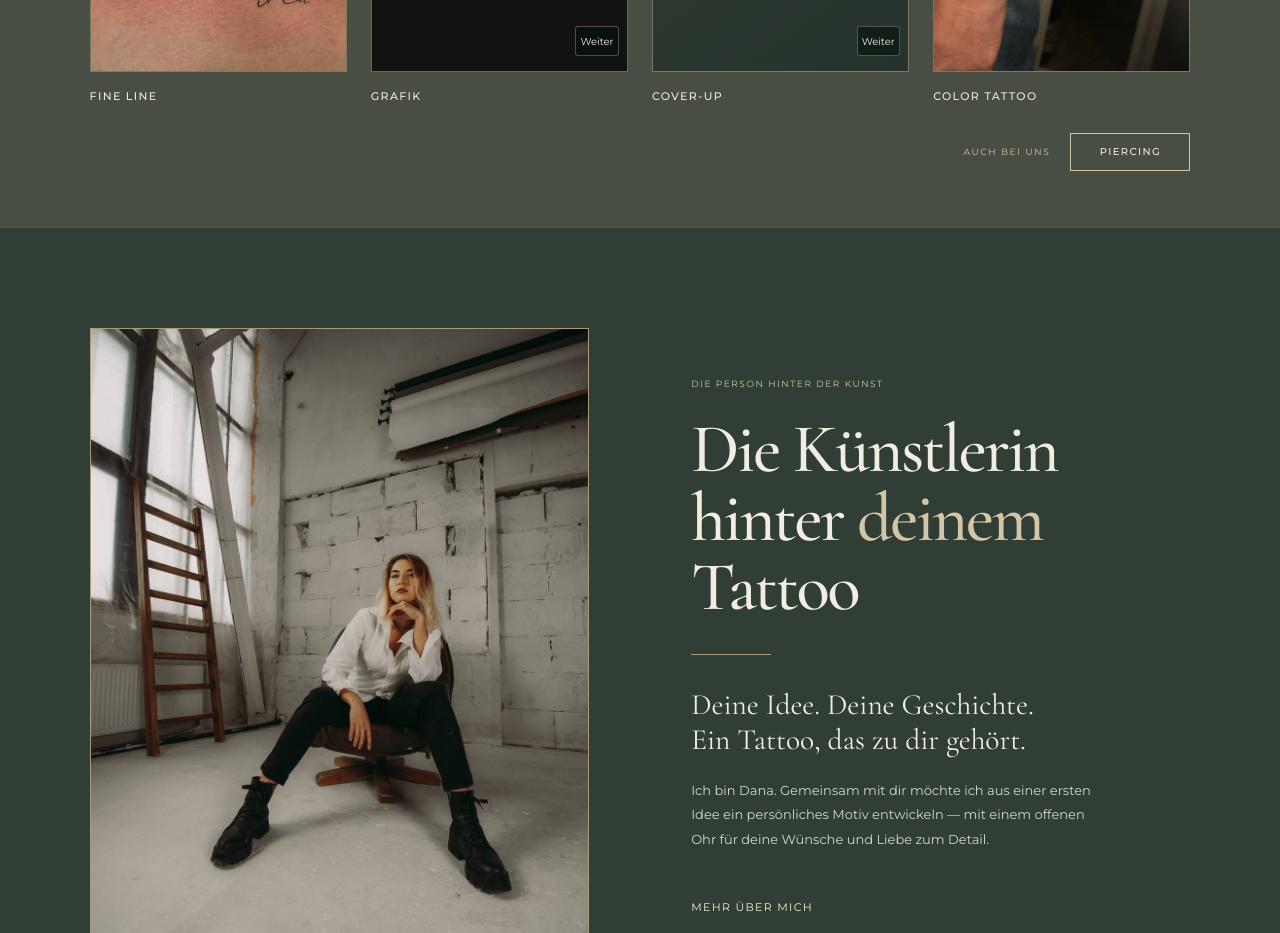
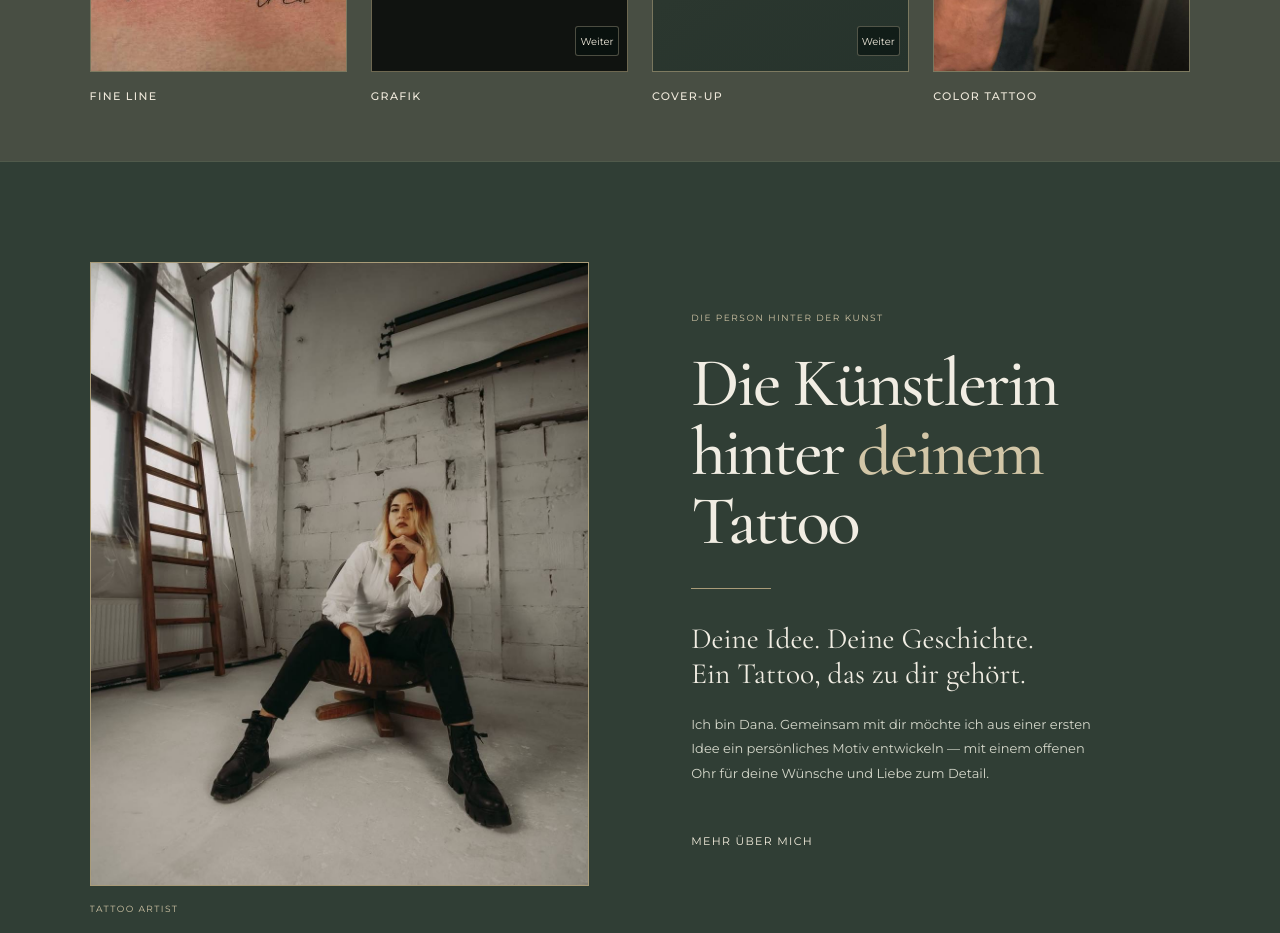
Before and after one commit to AnnaFillanna/dana-tattoo, a React (Vite) app: page / in a window 1280 px wide. Shown: the part 1400-2333 px from the top of the page. Built offline with nearby package versions, Linux system fonts and the light colour scheme; grey boxes are pictures that could not be loaded.

Commit message:
Support gallery videos and mobile styles carousel

```diff
--- a/src/components/GalleryManager.module.scss
+++ b/src/components/GalleryManager.module.scss
@@ -9,7 +9,7 @@
 .toolbar { display: flex; align-items: center; justify-content: space-between; gap: 16px; flex-wrap: wrap; margin-top: 32px; }
 .grid { display: grid; grid-template-columns: repeat(3, minmax(0, 1fr)); gap: 24px; margin-top: 24px;
  article { min-width: 0; }
- img { width: 100%; height: 220px; object-fit: contain; }
+ img, video { width: 100%; height: 220px; object-fit: contain; }
  button { margin-bottom: 8px; }
 }
 @media(max-width: 750px) { .grid { grid-template-columns: repeat(2, minmax(0,1fr)); } }
--- a/src/data/gallery.ts
+++ b/src/data/gallery.ts
@@ -11,6 +11,7 @@ export type GalleryCategory = (typeof galleryCategories)[number]['id'];
 export type GalleryImage = {
   id: string;
   src: string;
+  kind?: 'image' | 'video';
   alt: string;
   category: Exclude<GalleryCategory, 'all'>;
 };
--- a/src/lib/galleryStorage.ts
+++ b/src/lib/galleryStorage.ts
@@ -1,15 +1,15 @@
 import type { SupabaseClient } from '@supabase/supabase-js';
 import { galleryCategories, type GalleryImage } from '../data/gallery';
 
-export const PHOTO_TYPES = ['image/jpeg', 'image/png', 'image/webp'];
+export const PHOTO_TYPES = ['image/jpeg', 'image/png', 'image/webp', 'video/mp4'];
 export const MAX_PHOTO_SIZE = 50 * 1024 * 1024;
 const bucket = 'gallery';
 const categories = galleryCategories.filter(category => category.id !== 'all');
 
 export function validatePhoto(file: Pick<File, 'type' | 'size'>): string | null {
-  if (!PHOTO_TYPES.includes(file.type)) return 'Bitte wähle ein JPG-, PNG- oder WebP-Foto.';
+  if (!PHOTO_TYPES.includes(file.type)) return 'Bitte wähle ein JPG-, PNG-, WebP-Foto oder MP4-Video.';
   if (!file.size) return 'Die Datei ist leer.';
-  if (file.size > MAX_PHOTO_SIZE) return 'Das Foto darf höchstens 50 MB groß sein.';
+  if (file.size > MAX_PHOTO_SIZE) return 'Die Datei darf höchstens 50 MB groß sein.';
   return null;
 }
 
@@ -23,10 +23,10 @@ export async function listGalleryPhotos(client: SupabaseClient): Promise<Gallery
       });
       if (error) throw error;
       for (const file of data) {
-        if (!file.id || !/\.(jpg|jpeg|png|webp)$/i.test(file.name)) continue;
+        if (!file.id || !/\.(jpg|jpeg|png|webp|mp4)$/i.test(file.name)) continue;
         const path = `${folder}/${file.name}`;
         photos.push({ id: path, src: client.storage.from(bucket).getPublicUrl(path).data.publicUrl,
-          alt: `${category.label} – Arbeit von Dana Tattoo Studio`, category: category.id });
+          alt: `${category.label} – Arbeit von Dana Tattoo Studio`, category: category.id, kind: /\.mp4$/i.test(file.name) ? 'video' : 'image' });
       }
       if (data.length < 100) break;
     }
@@ -39,7 +39,7 @@ export async function uploadGalleryPhoto(client: SupabaseClient, file: File, cat
   const validation = validatePhoto(file);
   if (validation) throw new Error(validation);
   if (!categories.some(item => item.id === category)) throw new Error('Bitte wähle eine Kategorie.');
-  const extension = { 'image/jpeg': 'jpg', 'image/png': 'png', 'image/webp': 'webp' }[file.type];
+  const extension = { 'image/jpeg': 'jpg', 'image/png': 'png', 'image/webp': 'webp', 'video/mp4': 'mp4' }[file.type];
   const path = `portfolio/${category}/${Date.now()}-${crypto.randomUUID()}.${extension}`;
   const { error } = await client.storage.from(bucket).upload(path, file, {
     contentType: file.type, cacheControl: '3600', upsert: false,
--- a/src/pages/GalleryPage.module.scss
+++ b/src/pages/GalleryPage.module.scss
@@ -35,8 +35,8 @@
   overflow: hidden;
   background: transparent;
   cursor: pointer;
-  img { display: block; width: 100%; height: 100%; object-fit: cover; transition: transform 350ms ease; }
-  @media (hover: hover) { &:hover img { transform: scale(1.03); } }
+  img, video { display: block; width: 100%; height: 100%; object-fit: cover; transition: transform 350ms ease; }
+  @media (hover: hover) { &:hover img, &:hover video { transform: scale(1.03); } }
 }
 .zoom { position: absolute; right: 12px; bottom: 12px; display: grid; place-items: center; width: 30px; height: 30px; border-radius: 50%; background: var(--ivory); color: var(--velvet-green); font-size: 24px; }
 .more { display: block; margin: 40px auto 0; padding: 14px 32px; border: 1px solid var(--velvet-green); background: transparent; color: var(--velvet-green); cursor: pointer; }
@@ -53,7 +53,7 @@
   margin: 0; padding: 64px 24px 24px; border: 0; background: transparent;
   &[open] { display: flex; align-items: center; justify-content: center; }
   &::backdrop { background: rgb(7 18 15 / 78%); }
-  img { max-width: 100%; max-height: 100%; object-fit: contain; }
+  img, video { max-width: 100%; max-height: 100%; object-fit: contain; }
 }
 .close { position: absolute; top: 12px; right: 16px; width: 44px; height: 44px; border: 1px solid var(--color-gold); background: var(--velvet-green); color: var(--ivory); font-size: 30px; cursor: pointer; }
 @media (max-width: 1000px) {
@@ -64,4 +64,4 @@
   .filters { grid-template-columns: repeat(2, minmax(0, 1fr)); gap: 8px; button { font-size: 17px; border-right: 0; } }
   .grid { grid-template-columns: 1fr; gap: 20px; }
 }
-@media (prefers-reduced-motion: reduce) { .card img, .filters button { transition: none; } }
+@media (prefers-reduced-motion: reduce) { .card img, .card video, .filters button { transition: none; } }
--- a/src/pages/GalleryPage.tsx
+++ b/src/pages/GalleryPage.tsx
@@ -58,8 +58,8 @@ export const GalleryPage = () => {
             <div className={styles.grid}>
               {filtered.slice(0, visibleCount).map(image => (
                 <button className={styles.card} key={image.id} type="button" onClick={() => openImage(image)} aria-label={`${image.alt} – vergrößern`}>
-                  <img src={image.src} alt={image.alt} loading="lazy" decoding="async" />
-                  <span className={styles.zoom} aria-hidden="true">+</span>
+                  {image.kind === 'video' ? <video src={`${image.src}#t=0.1`} muted playsInline preload="metadata" aria-hidden="true" /> : <img src={image.src} alt={image.alt} loading="lazy" decoding="async" />}
+                  <span className={styles.zoom} aria-hidden="true">{image.kind === 'video' ? '▷' : '+'}</span>
                 </button>
               ))}
             </div>
@@ -75,9 +75,9 @@ export const GalleryPage = () => {
           </div>
         )}
       </section>
-      <dialog ref={dialog} className={styles.lightbox} aria-label="Vergrößerte Ansicht" onClick={event => { if (event.target === event.currentTarget) dialog.current?.close(); }}>
+      <dialog ref={dialog} className={styles.lightbox} aria-label="Vergrößerte Ansicht" onClose={() => setSelected(null)} onClick={event => { if (event.target === event.currentTarget) dialog.current?.close(); }}>
         <button className={styles.close} type="button" autoFocus aria-label="Ansicht schließen" onClick={() => dialog.current?.close()}>×</button>
-        {selected && <img src={selected.src} alt={selected.alt} />}
+        {selected && (selected.kind === 'video' ? <video key={selected.src} src={selected.src} controls muted playsInline preload="metadata" aria-label={selected.alt} /> : <img src={selected.src} alt={selected.alt} />)}
       </dialog>
     </PageLayout>
   );
--- a/src/sections/Styles/Styles.module.scss
+++ b/src/sections/Styles/Styles.module.scss
@@ -111,57 +111,6 @@
   text-transform: uppercase;
 }
 
-
-/* Piercing — намеренно второстепенный */
-
-.piercingRow {
-  display: flex;
-  align-items: center;
-  justify-content: flex-end;
-  gap: 20px;
-  margin-top: 48px;
-}
-
-.piercingText {
-  font-size: 9px;
-  letter-spacing: 0.18em;
-  text-transform: uppercase;
-  color: #d2c6a7;
-}
-
-.piercingButton {
-  display: inline-flex;
-  align-items: center;
-  justify-content: center;
-
-  min-width: 120px;
-  height: 38px;
-  padding: 0 24px;
-
-  border: 1px solid #d2c6a7;
-  background: transparent;
-
-  color: #eee8da;
-  font-size: 10px;
-  font-weight: 500;
-  letter-spacing: 0.14em;
-  text-transform: uppercase;
-  text-decoration: none;
-
-  transition:
-    background 0.25s ease,
-    color 0.25s ease;
-
-  &:hover {
-    background: #d2c6a7;
-    color: #303e35;
-  }
-
-  &:focus-visible {
-    outline: 2px solid #e2cca0;
-    outline-offset: 5px;
-  }
-}
 
 /* Tablet */
 
@@ -318,3 +267,22 @@
 .videoToggle span { display: grid; place-items: center; min-width: 32px; height: 30px; padding: 0 4px; border: 1px solid #d2c6a755; border-radius: 3px; background: #07120fa6; font-size: 10px; }
 .videoToggle:hover span { background: #102b22e6; }
 .videoToggle:focus-visible { outline: 2px solid #e2cca0; outline-offset: 2px; }
+
+/* Equal-size, swipeable cards on phones; retain the desktop composition. */
+@media (max-width: 650px) {
+  .grid {
+    display: flex;
+    flex-direction: row;
+    gap: 16px;
+    overflow-x: auto;
+    scroll-snap-type: x mandatory;
+    overscroll-behavior-x: contain;
+    scrollbar-width: none;
+    padding-bottom: 8px;
+    &::-webkit-scrollbar { display: none; }
+    &:focus-visible { outline: 2px solid #e2cca0; outline-offset: 4px; }
+  }
+  .card { flex: 0 0 88%; scroll-snap-align: start; }
+  .card:last-child { margin-right: 12%; }
+  .card .imagePlaceholder { width: 100%; height: auto; aspect-ratio: 3 / 4; flex: none; }
+}
--- a/src/sections/Styles/Styles.tsx
+++ b/src/sections/Styles/Styles.tsx
@@ -1,4 +1,4 @@
-import { useRef, useState } from "react";
+import { useEffect, useRef, useState } from "react";
 import realismus from "../../assets/images/home-realismus.jpg";
 import fineLine from "../../assets/images/home-fineLine.jpg";
 import grafik from "../../assets/images/home-grafik.mp4";
@@ -37,13 +37,34 @@ const VideoCard = ({ src, title }: { src: string; title: string }) => {
 };
 
 export const Styles = () => {
+  const carousel = useRef<HTMLDivElement>(null);
+  useEffect(() => {
+    const track = carousel.current;
+    if (!track) return;
+    const mobile = window.matchMedia('(max-width: 650px)');
+    const reducedMotion = window.matchMedia('(prefers-reduced-motion: reduce)');
+    let touchedUntil = 0;
+    const pause = () => { touchedUntil = Date.now() + 8000; };
+    track.addEventListener('pointerdown', pause);
+    track.addEventListener('wheel', pause, { passive: true });
+    const timer = window.setInterval(() => {
+      if (!mobile.matches || reducedMotion.matches || document.hidden || Date.now() < touchedUntil || track.contains(document.activeElement)) return;
+      const bounds = track.getBoundingClientRect();
+      if (bounds.bottom <= 0 || bounds.top >= window.innerHeight) return;
+      const cards = Array.from(track.children) as HTMLElement[];
+      const positions = cards.map(card => card.getBoundingClientRect().left - bounds.left + track.scrollLeft);
+      const next = positions.find(position => position > track.scrollLeft + 10) ?? 0;
+      track.scrollTo({ left: next, behavior: 'smooth' });
+    }, 4500);
+    return () => { window.clearInterval(timer); track.removeEventListener('pointerdown', pause); track.removeEventListener('wheel', pause); };
+  }, []);
   return (
     <section id="styles" className={styles.styles}>
       <div className={styles.heading}>
         <h2>Styles & Leistungen</h2>
       </div>
 
-      <div className={styles.grid}>
+      <div ref={carousel} className={styles.grid} aria-label="Tattoo-Stile" tabIndex={0}>
         {tattooStyles.map((item) => (
           <div
             key={item.title}
@@ -58,13 +79,6 @@ export const Styles = () => {
         ))}
       </div>
 
-      <div className={styles.piercingRow}>
-        <span className={styles.piercingText}>Auch bei uns</span>
-
-        <a href="/piercing" className={styles.piercingButton}>
-          Piercing
-        </a>
-      </div>
     </section>
   );
 };
```
Also changed, not shown: src/components/GalleryManager.tsx (+12 -12 lines), 2 other files (tests, documents, lock files or other folders).
